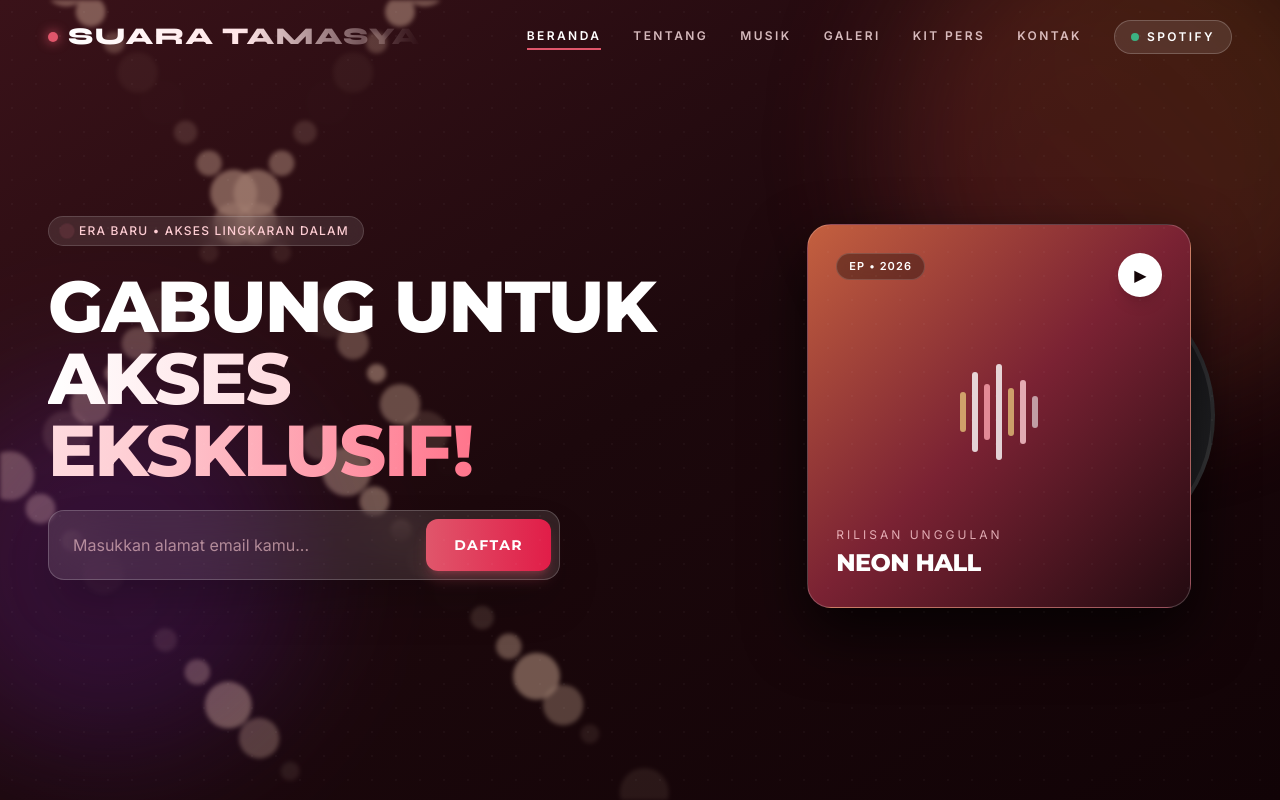
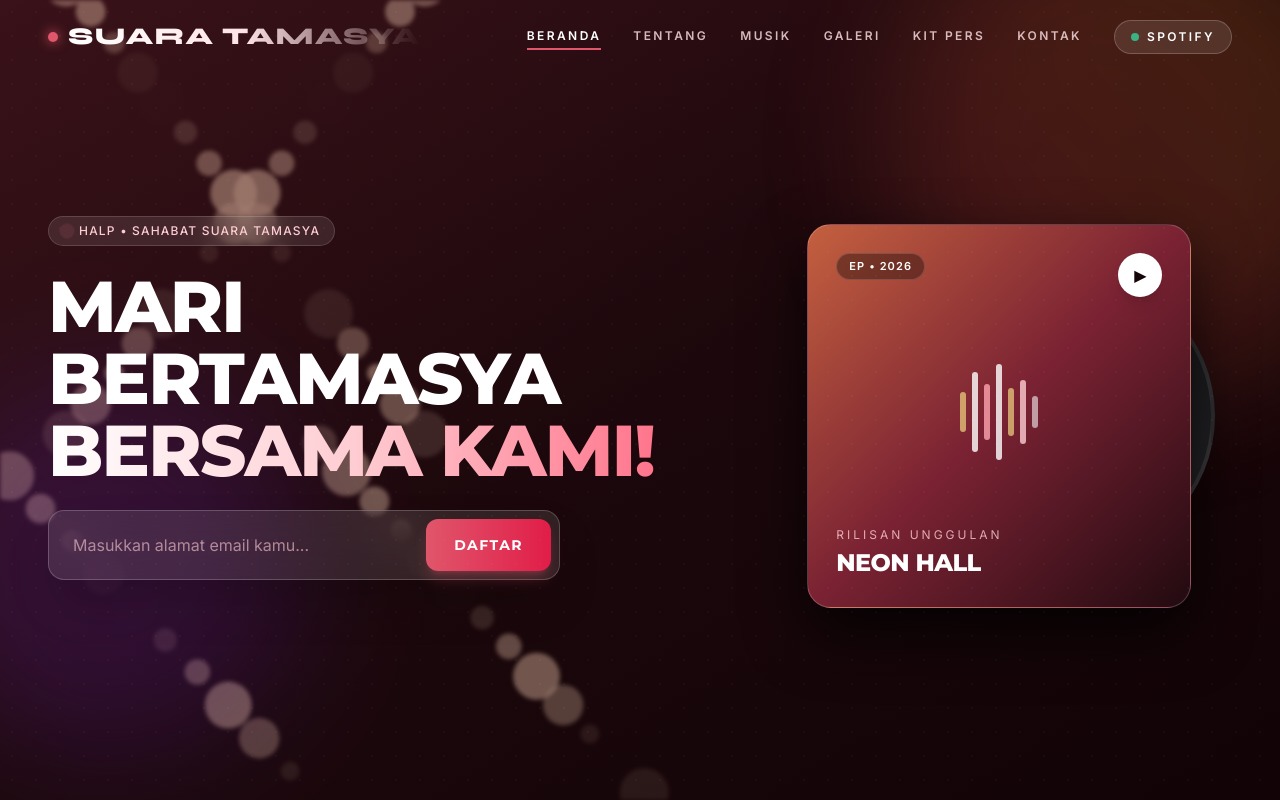
Before and after one commit to feliksyudha/landingpage_band, a plain HTML site: page index.html in a window 1280 px wide. Shown: the top 800 px of the page. Drawn offline with nearby package versions, Linux system fonts and the light colour scheme; a web font is replaced by a local one.

Commit message:
landingpages_band

```diff
--- a/index.html
+++ b/index.html
@@ -147,12 +147,12 @@
         <div class="lg:col-span-7 text-center lg:text-left">
           <div class="inline-flex items-center gap-2 px-3.5 py-1.5 rounded-full bg-white/10 border border-white/15 backdrop-blur-md text-xs font-medium tracking-widest uppercase text-rose-200 mb-6">
             <span class="w-2 h-2 rounded-full bg-crimson-400 animate-ping"></span>
-            Era Baru • Akses Lingkaran Dalam
+            Halp • Sahabat Suara Tamasya
           </div>
 
           <h1 class="font-display font-extrabold text-4xl sm:text-6xl lg:text-7xl tracking-tight leading-[1.08] mb-6">
-            GABUNG UNTUK <br>
-            <span class="text-transparent bg-clip-text bg-gradient-to-r from-white via-rose-200 to-crimson-400">AKSES EKSKLUSIF!</span>
+            MARI BERTAMASYA <br>
+            <span class="text-transparent bg-clip-text bg-gradient-to-r from-white via-rose-200 to-crimson-400">BERSAMA KAMI!</span>
           </h1>
 
          <!-- <p class="text-rose-100/75 text-base sm:text-lg max-w-xl mx-auto lg:mx-0 mb-8 leading-relaxed">
```
